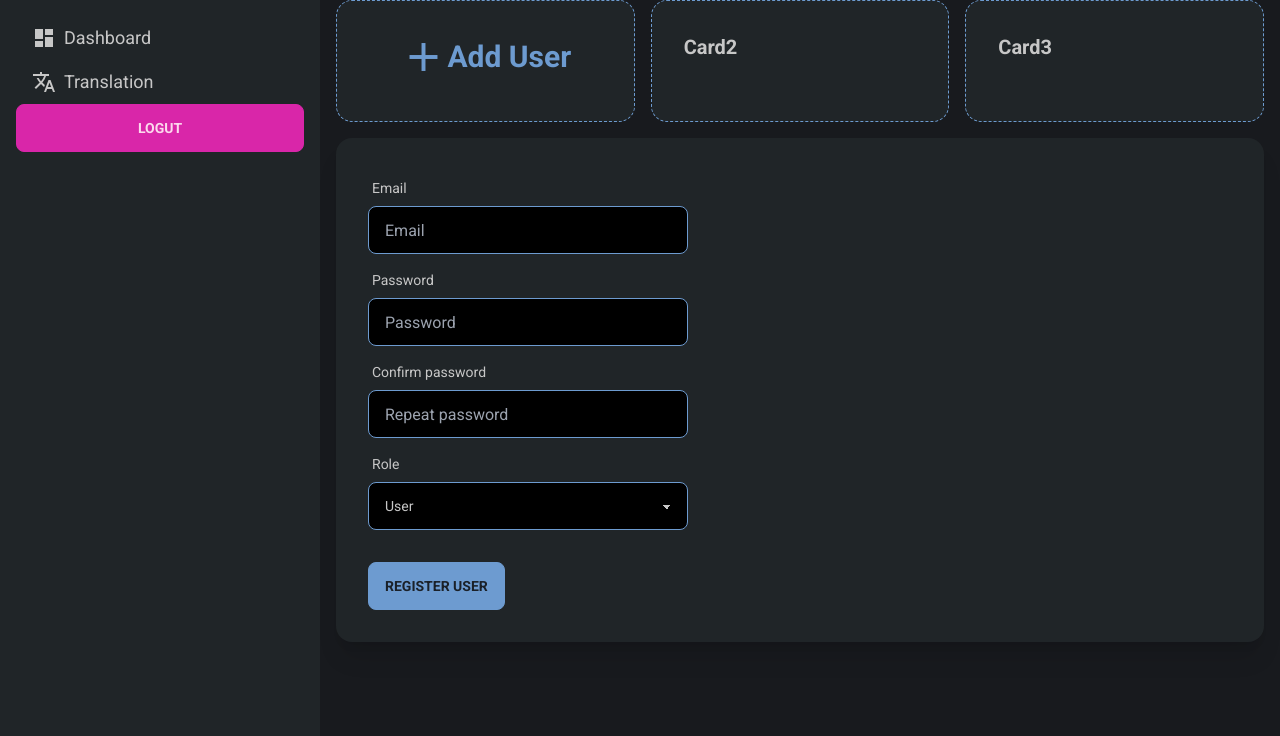
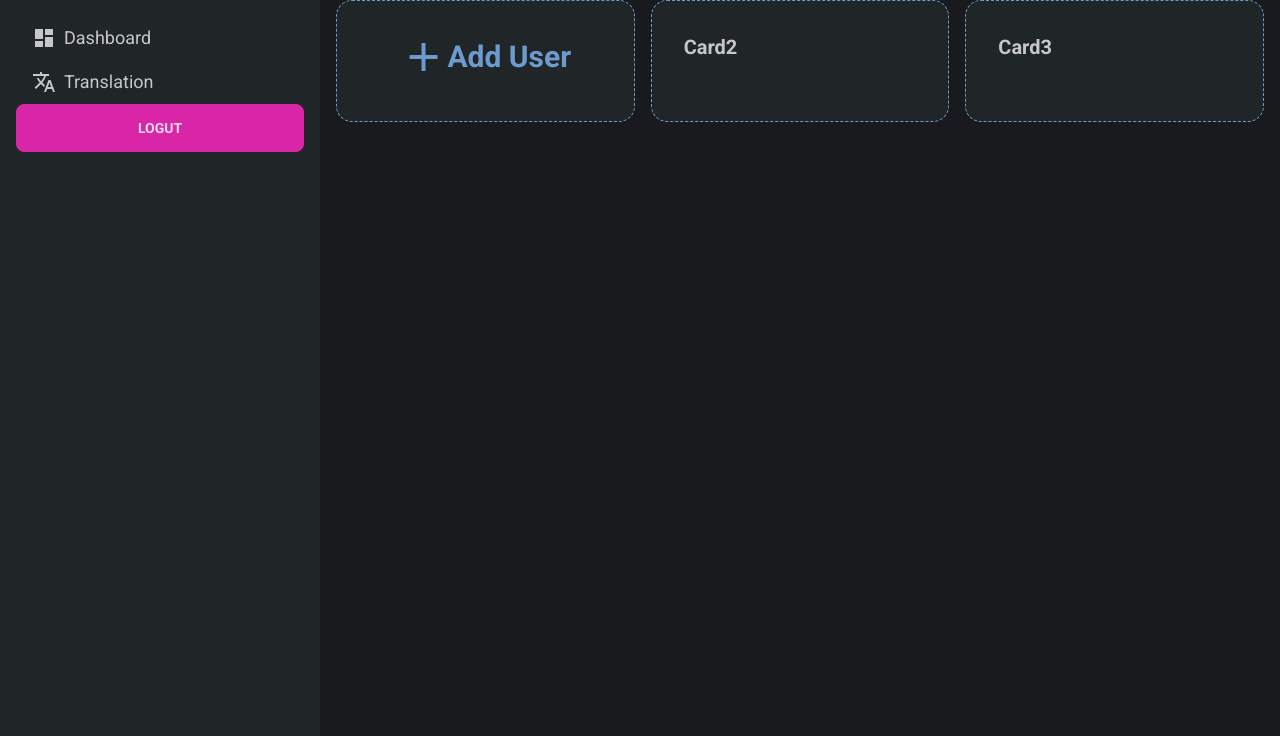
Before and after one commit to TorMagne/python-openai-translation, a Flask app: page /dashboard in a window 1280 px wide. Shown: the part 64-800 px from the top of the page. Run offline with Flask 3, Linux system fonts and the light colour scheme; the visitor is signed in with stand-in values (Sample User, id 1); data comes from the database, SQL or seed files in the repository; style sheets or scripts are compiled from the project's sources.

Commit message:
moved register to own url

```diff
--- a/app.py
+++ b/app.py
@@ -96,41 +96,42 @@ def logout():
     return redirect(url_for('login'))
 
 
-# @app.route("/register", methods=['GET', 'POST'])
-# def register():
-#     form = RegistrationForm()
-#     email = None
-#     password = None
-#     errors = None
+@app.route("/register", methods=['GET', 'POST'])
+def register():
+    form = RegistrationForm()
+    email = None
+    password = None
+    errors = None
 
-#     users = Users.query.all()
+    users = Users.query.all()
 
-#     if form.validate_on_submit():
-#         email = form.email.data
-#         password = form.password.data
-#         selected_role = form.role.data
+    if form.validate_on_submit():
+        email = form.email.data
+        password = form.password.data
+        selected_role = form.role.data
 
-#         try:
-#             existing_user = Users.query.filter_by(email=email).first()
-#             if existing_user:
-#                 print("Email already in use. Please choose another.", 'error')
+        try:
+            existing_user = Users.query.filter_by(email=email).first()
+            if existing_user:
+                print("Email already in use. Please choose another.", 'error')
 
-#             else:
-#                 hashed_password = generate_password_hash(password)
-#                 new_user = Users(
-#                     email=email, password_hash=hashed_password, role=selected_role)
-#                 db.session.add(new_user)
-#                 db.session.commit()
-#                 return redirect(url_for('register'))
-#                 flash("Registration successful. You can now log in.", 'success')
-#         except IntegrityError:
-#             # Handle database integrity errors (e.g., unique constraint violation)
-#             db.session.rollback()  # Rollback the transaction
-#             print("An error occurred during registration. Please try again.", 'error')
-#     else:
-#         errors = form.errors
+            else:
+                hashed_password = generate_password_hash(password)
+                new_user = Users(
+                    email=email, password_hash=hashed_password, role=selected_role)
+                db.session.add(new_user)
+                db.session.commit()
+                flash("Registration successful. You can now log in.", 'success')
+                return redirect(url_for('register'))
 
-#     return render_template('auth/register.html', form=form, email=email, password=password, errors=errors, users=users)
+        except IntegrityError:
+            # Handle database integrity errors (e.g., unique constraint violation)
+            db.session.rollback()  # Rollback the transaction
+            print("An error occurred during registration. Please try again.", 'error')
+    else:
+        errors = form.errors
+
+    return render_template('auth/register.html', form=form, email=email, password=password, errors=errors, users=users)
 
 
 @app.route("/delete_user/<int:user_id>", methods=['POST'])
@@ -152,11 +153,11 @@ def delete_user(user_id):
         db.session.rollback()  # Rollback the transaction
         print("something went wrong when deleting the user")
 
-    return redirect(url_for('dashboard'))
+    return redirect(url_for('register'))
 
 
 # dashboard page
-@app.route("/dashboard", methods=['GET', 'POST'])
+@app.route("/dashboard")
 @login_required
 def dashboard():
     form = RegistrationForm()
@@ -182,15 +183,15 @@ def dashboard():
                     email=email, password_hash=hashed_password, role=selected_role)
                 db.session.add(new_user)
                 db.session.commit()
+                return redirect(url_for('register'))
                 flash("Registration successful. You can now log in.", 'success')
-                return redirect(url_for('dashboard'))
         except IntegrityError:
             # Handle database integrity errors (e.g., unique constraint violation)
             db.session.rollback()  # Rollback the transaction
             print("An error occurred during registration. Please try again.", 'error')
     else:
         errors = form.errors
-
+    users = Users.query.all()
     return render_template('dashboard.html', form=form, email=email, password=password, errors=errors, users=users)
 
 
--- a/static/js/dashboardCardsToogle.js
+++ /dev/null
@@ -1,36 +0,0 @@
-const toggleSection = (sectionId) => {
-  const sections = ['addUserSection', 'usersSection', 'card3Section'];
-
-  sections.forEach((section) => {
-    console.log(section);
-    const element = document.querySelector(`#${section}`);
-    const isOpen = section === sectionId;
-
-    // Update the display style
-    element.style.display = isOpen ? 'block' : 'none';
-  });
-};
-
-// Function to initialize the section states
-const initializeSectionStates = () => {
-  // Set addUserSection to be displayed initially
-  toggleSection('addUserSection');
-};
-
-// Call the initializeSectionStates function when the page loads
-window.addEventListener('load', initializeSectionStates);
-
-// Add click event listeners to the cards
-document.getElementById('addUserCard').addEventListener('click', () => {
-  toggleSection('addUserSection');
-});
-
-document.getElementById('card2').addEventListener('click', () => {
-  toggleSection('usersSection');
-});
-
-document.getElementById('card3').addEventListener('click', () => {
-  toggleSection('card3Section');
-});
-
-console.log('asdsa');
--- a/templates/base.html
+++ b/templates/base.html
@@ -15,6 +15,10 @@
     <link href="{{ url_for('static', filename='css/tailwind-output.css')}}" rel="stylesheet" />
   </head>
   <body class="font-Roboto bg-[#181a1e]">
+    {% with messages = get_flashed_messages() %} {% for message in messages %}
+    <div class="alert alert-primary" role="alert">{{ message }}</div>
+    {% endfor %} {% endwith %}
+
     <!-- navbar -->
     <div class="navbar bg-[#181a1e]">
       <div class="container mx-auto px-4">
--- a/templates/dashboard.html
+++ b/templates/dashboard.html
@@ -1,10 +1,8 @@
 {%extends 'base.html'%} {%block content%}
 <main class="container mx-auto px-4">
   <section class="grid grid-cols-1 md:grid-cols-3 gap-4 mb-0 md:mb-4">
-    <div
-      class="card w-full bg-[#202528] border border-primary border-dashed cursor-pointer"
-      id="addUserCard"
-    >
+    <a href="{{ url_for('register')}}">
+      <div class="card w-full bg-[#202528] border border-primary border-dashed cursor-pointer">
         <div class="card-body">
           <div class="flex justify-center items-center">
             <span class="material-icons-sharp text-primary text-5xl"> add </span>
@@ -16,10 +14,8 @@
                   </div> -->
         </div>
       </div>
-    <div
-      class="card w-full bg-[#202528] border border-primary border-dashed cursor-pointer"
-      id="card2"
-    >
+    </a>
+    <div class="card w-full bg-[#202528] border border-primary border-dashed cursor-pointer">
       <div class="card-body">
         <h2 class="card-title">Card2</h2>
         <div class="overflow-x-auto"></div>
@@ -30,7 +26,6 @@
     </div>
     <div
       class="card w-full bg-[#202528] mb-4 md:mb-0 border border-primary border-dashed cursor-pointer"
-      id="card3"
     >
       <div class="card-body">
         <h2 class="card-title">Card3</h2>
@@ -41,111 +36,5 @@
       </div>
     </div>
   </section>
-
-  <!-- add user -->
-  <section id="addUserSection">
-    <form method="POST" novalidate>
-      <div class="card w-full bg-[#202528] shadow-xl">
-        <div class="card-body">
-          {{ form.hidden_tag() }}
-          <div class="form-control w-full max-w-xs">
-            <label class="label">
-              <span class="label-text">Email</span>
-            </label>
-            {{ form.email(class="input input-bordered input-primary w-full max-w-xs", id="email") }}
-            {% if form.email.errors %}
-            <div class="text-error text-sm mt-1">
-              {% for error in form.email.errors %}
-              <p>{{ error }}</p>
-              {% endfor %}
-            </div>
-            {% endif %}
-          </div>
-          <div class="form-control w-full max-w-xs">
-            <label class="label">
-              <span class="label-text">Password</span>
-            </label>
-            {{ form.password(class="input input-bordered input-primary w-full max-w-xs",
-            id="password") }} {% if form.password.errors %}
-            <div class="text-error text-sm mt-1">
-              {% for error in form.password.errors %}
-              <p>{{ error }}</p>
-              {% endfor %}
-            </div>
-            {% endif %}
-          </div>
-          <div class="form-control w-full max-w-xs">
-            <label class="label">
-              <span class="label-text">Confirm password</span>
-            </label>
-            {{ form.confirm_password(class="input input-bordered input-primary w-full max-w-xs",
-            id="confirm_password") }} {% if form.confirm_password.errors %}
-            <div class="text-error text-sm mt-1">
-              {% for error in form.confirm_password.errors %}
-              <p>{{ error }}</p>
-              {% endfor %}
-            </div>
-            {% endif %}
-          </div>
-          <div class="form-control w-full max-w-xs">
-            <label class="label">
-              <span class="label-text">Role</span>
-            </label>
-            {{ form.role(class="select select-bordered select-primary w-full max-w-xs", id="role")
-            }}
-          </div>
-          <div class="mt-6">{{ form.submit(class="btn btn-primary") }}</div>
-        </div>
-      </div>
-    </form>
-  </section>
-
-  <!-- users -->
-  <section id="usersSection">
-    <div class="card w-full bg-[#202528]">
-      <div class="card-body">
-        <h2 class="card-title">Users</h2>
-        <div class="overflow-x-auto">
-          <table class="table">
-            <!-- head -->
-            <thead>
-              <tr>
-                <th></th>
-                <th>Email</th>
-                <th>Role</th>
-                <th>Action</th>
-                <!-- Add a new column for actions -->
-              </tr>
-            </thead>
-            <tbody>
-              <!-- Loop through the users and create a row for each -->
-              {% for user in users %}
-              <tr>
-                <td>{{ loop.index }}</td>
-                <td>{{ user.email }}</td>
-                <td>{{ user.role }}</td>
-                <td>
-                  <!-- Add a form for the delete button -->
-                  <form method="POST" action="{{ url_for('delete_user', user_id=user.id) }}">
-                    <button type="submit" class="btn btn-error text-white">Delete</button>
-                  </form>
-                </td>
-              </tr>
-              {% endfor %}
-            </tbody>
-          </table>
-        </div>
-        <!-- <div class="card-actions justify-end">
-                <button class="btn btn-primary">Buy Now</button>
-              </div> -->
-      </div>
-    </div>
-  </section>
-
-  <!-- Card3 -->
-  <section id="card3Section">
-    <h1>Card2</h1>
-  </section>
 </main>
-<script src="{{url_for('static', filename='js/dashboardCardsToogle.js')}}"></script>
 {%endblock%}
```
Lines whose indentation alone changed are shown as unchanged.
